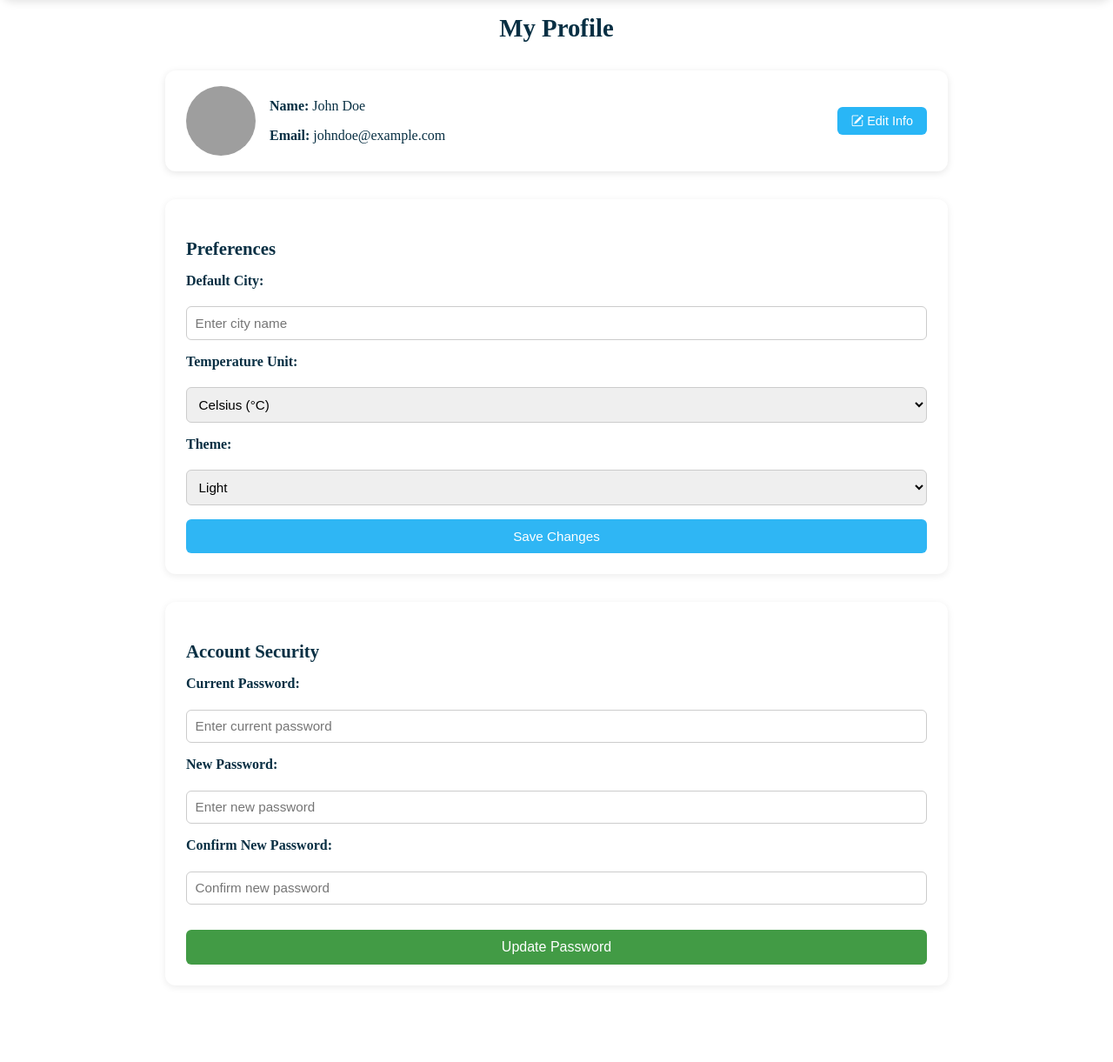
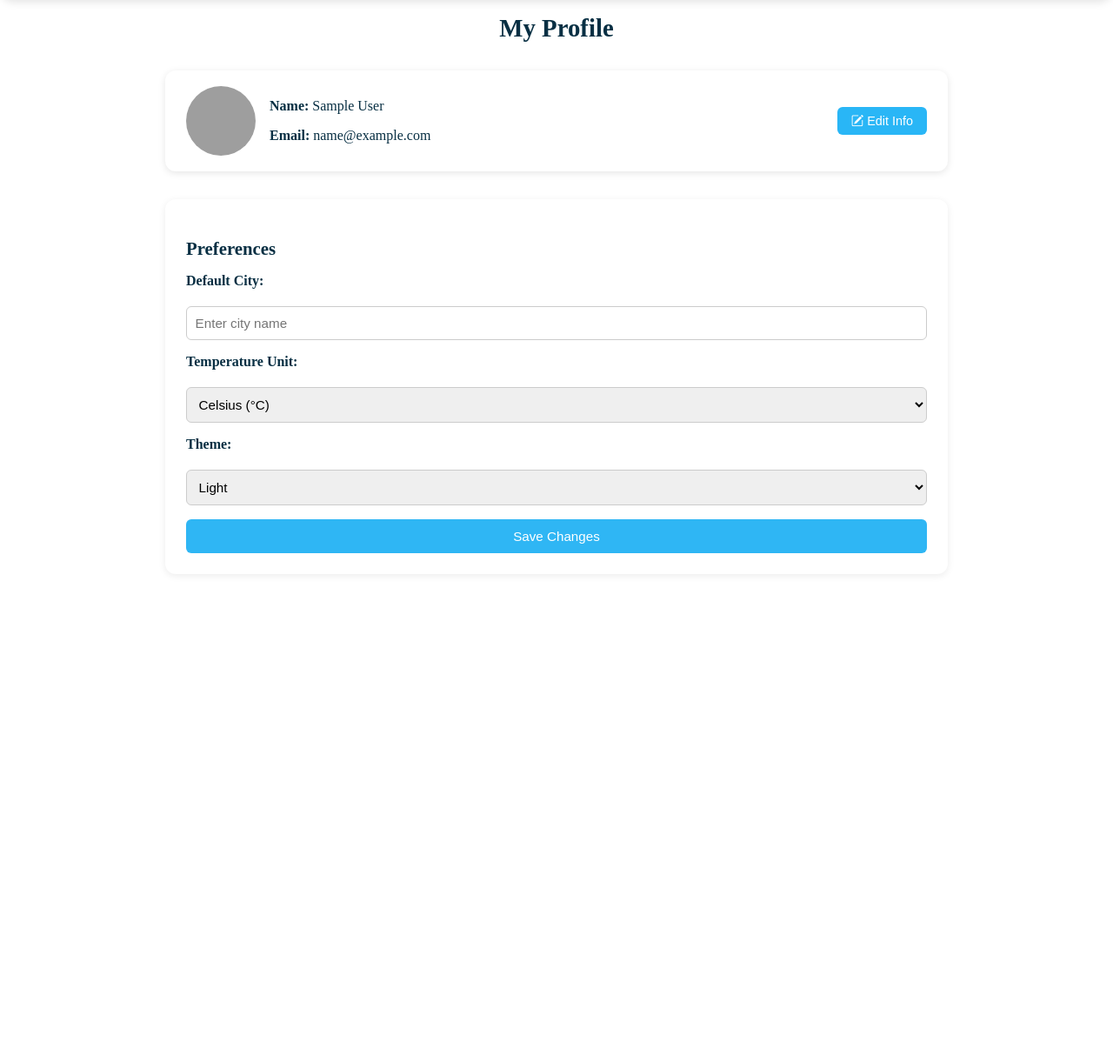
Before and after one commit to bhavikakeswani/flask-weather-aqi, a Flask app: page /profile in a window 1280 px wide. Shown: the part 64-1285 px from the top of the page at 87% size. After the commit the page ends 700 px from the top, so only its background shows below. Run offline with Flask 3, Linux system fonts and the light colour scheme; the visitor is signed in with stand-in values (Sample User, id 1); grey boxes are pictures that could not be loaded.

Commit message:
feat(profile): add editable profile modal with dynamic user info and update route

```diff
--- a/main.py
+++ b/main.py
@@ -216,9 +216,20 @@ def change_password():
 
     return render_template('change_password.html')
 
-@app.route('/profile')
+@app.route('/profile', methods=['GET', 'POST'])
 @login_required
 def profile():
+    if request.method == 'POST':
+        name = request.form.get('name')
+        email = request.form.get('email')
+
+        current_user.name = name
+        current_user.email = email
+        db.session.commit()
+
+        flash('Profile updated successfully!', 'success')
+        return redirect(url_for('profile'))
+
     return render_template('profile.html')
 
 @app.route('/settings')
--- a/templates/profile.html
+++ b/templates/profile.html
@@ -10,15 +10,31 @@
         <section class="profile-card">
             <img src="{{ gravatar_url(current_user.email, size=36) }}" alt="Avatar" class="profile-avatar">
             <div class="profile-info">
-                <p><strong>Name:</strong> John Doe</p>
-                <p><strong>Email:</strong> johndoe@example.com</p>
+                <p><strong>Name:</strong> {{current_user.name}}</p>
+                <p><strong>Email:</strong> {{current_user.email}}</p>
             </div>
-            <button class="btn-edit"><i class="bi bi-pencil-square"></i> Edit Info</button>
+            <button id="editBtn" class="btn-edit"><i class="bi bi-pencil-square"></i> Edit Info</button>
         </section>
+
+        <div id="editModal" class="modal">
+            <div class="modal-content">
+                <span class="close">&times;</span>
+                <h3>Edit Profile Info</h3>
+                <form method="POST" action="{{ url_for('profile') }}">
+                    <label for="name">Name:</label>
+                    <input type="text" id="name" name="name" value="{{ current_user.name }}" required>
+
+                    <label for="email">Email:</label>
+                    <input type="email" id="email" name="email" value="{{ current_user.email }}" required>
+
+                    <button type="submit" class="btn-save">Save Changes</button>
+                </form>
+            </div>
+        </div>
 
         <section class="preferences">
             <h3>Preferences</h3>
-            <form>
+            <form method="POST" action="{{ url_for('update_preferences') }}">
                 <label for="city">Default City:</label>
                 <input type="text" id="city" placeholder="Enter city name">
 
@@ -37,21 +53,28 @@
                 <button type="submit" class="btn-save">Save Changes</button>
             </form>
         </section>
-
-        <section class="security">
-            <h3>Account Security</h3>
-            <form>
-                <label for="old-pass">Current Password:</label>
-                <input type="password" id="old-pass" placeholder="Enter current password">
-
-                <label for="new-pass">New Password:</label>
-                <input type="password" id="new-pass" placeholder="Enter new password">
-
-                <label for="confirm-pass">Confirm New Password:</label>
-                <input type="password" id="confirm-pass" placeholder="Confirm new password">
-
-                <button type="submit" class="btn-password">Update Password</button>
-            </form>
-        </section>
     </main>
 {% endblock %}
+
+{% block scripts %}
+    <script>
+    document.addEventListener("DOMContentLoaded", () => {
+        const modal = document.getElementById("editModal");
+        const openBtn = document.getElementById("editBtn");
+        const closeBtn = document.querySelector(".modal .close");
+
+        openBtn.addEventListener("click", () => {
+            modal.style.display = "block";
+        });
+
+        closeBtn.addEventListener("click", () => {
+            modal.style.display = "none";
+        });
+
+        window.addEventListener("click", (e) => {
+            if (e.target === modal) modal.style.display = "none";
+        });
+    });
+    </script>
+
+{%endblock%}
```
Also changed, not shown: static/style.css (+57 -0 lines).
